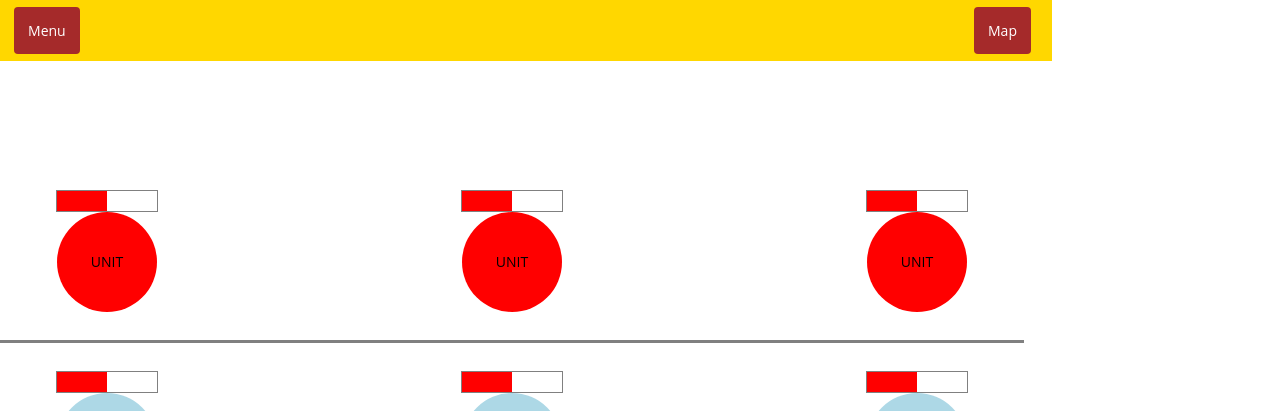
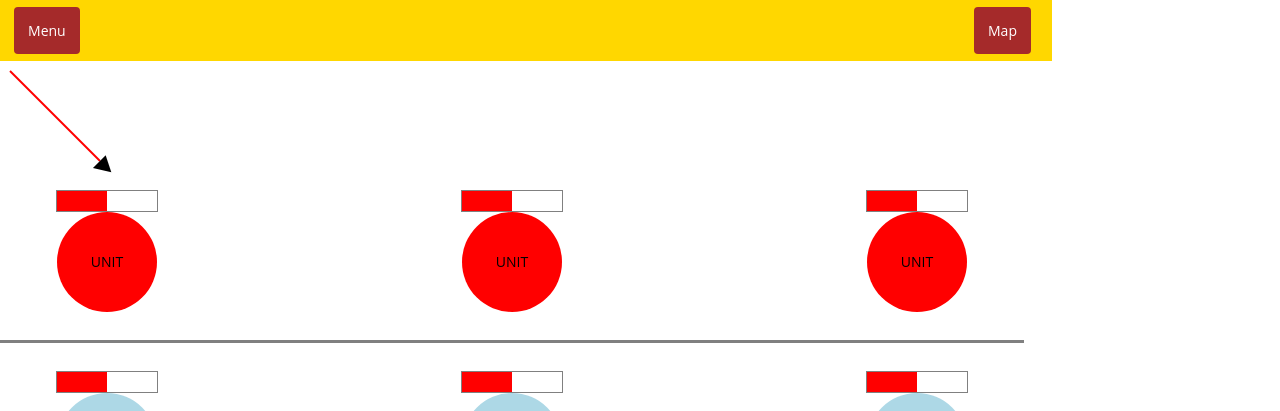
Before and after one commit to nmkataoka/adv-life, a React (Create React App) app: page / in a window 1280 px wide. Shown: the top 411 px of the page. Built offline with nearby package versions, Linux system fonts and the light colour scheme.

Commit message:
add basic arrow component

```diff
--- /dev/null
+++ b/src/5-react-components/arrow/index.tsx
@@ -0,0 +1,33 @@
+// Draw an arrow from the center of an element to the cursor position
+
+import React from "react";
+
+export type Point = {
+  x: number;
+  y: number;
+};
+
+type ArrowProps = {
+  from: Point; // MutableRefObject<undefined>;
+  to: Point;
+};
+
+export default function Arrow({ from, to }: ArrowProps) {
+  return (
+    <svg style={{ height: "300px", width: "400px", top: "0", left: "0", position: "absolute" }}>
+      <defs>
+        <marker id="markerArrow" markerWidth="13" markerHeight="13" refX="2" refY="6" orient="auto">
+          <path d="M2,2 L2,11 L10,6 L2,2" style={{ fill: "#000000" }} />
+        </marker>
+      </defs>
+      <line
+        x1={from.x}
+        y1={from.y}
+        x2={to.x}
+        y2={to.y}
+        markerEnd={"url(#markerArrow)"}
+        style={{ stroke: "red", strokeWidth: 2 }}
+      />
+    </svg>
+  );
+}
--- a/src/6-ui-features/CombatScene/index.tsx
+++ b/src/6-ui-features/CombatScene/index.tsx
@@ -4,6 +4,7 @@ import Unit from "./Unit";
 import ActionBar from "./ActionBar";
 import { useSelector } from "react-redux";
 import { RootState } from "../../7-app/store";
+import Arrow from "../../5-react-components/arrow";
 
 export default function CombatScene() {
   const units = useSelector((state: RootState) => state.combatScene.units);
@@ -27,6 +28,7 @@ export default function CombatScene() {
           <Unit key={e.entityHandle} handle={e.entityHandle}></Unit>
         ))}
       </div>
+      <Arrow from={{ x: 10, y: 10 }} to={{ x: 100, y: 100 }} />
       <div
         css={css`
           width: 100%;
```
